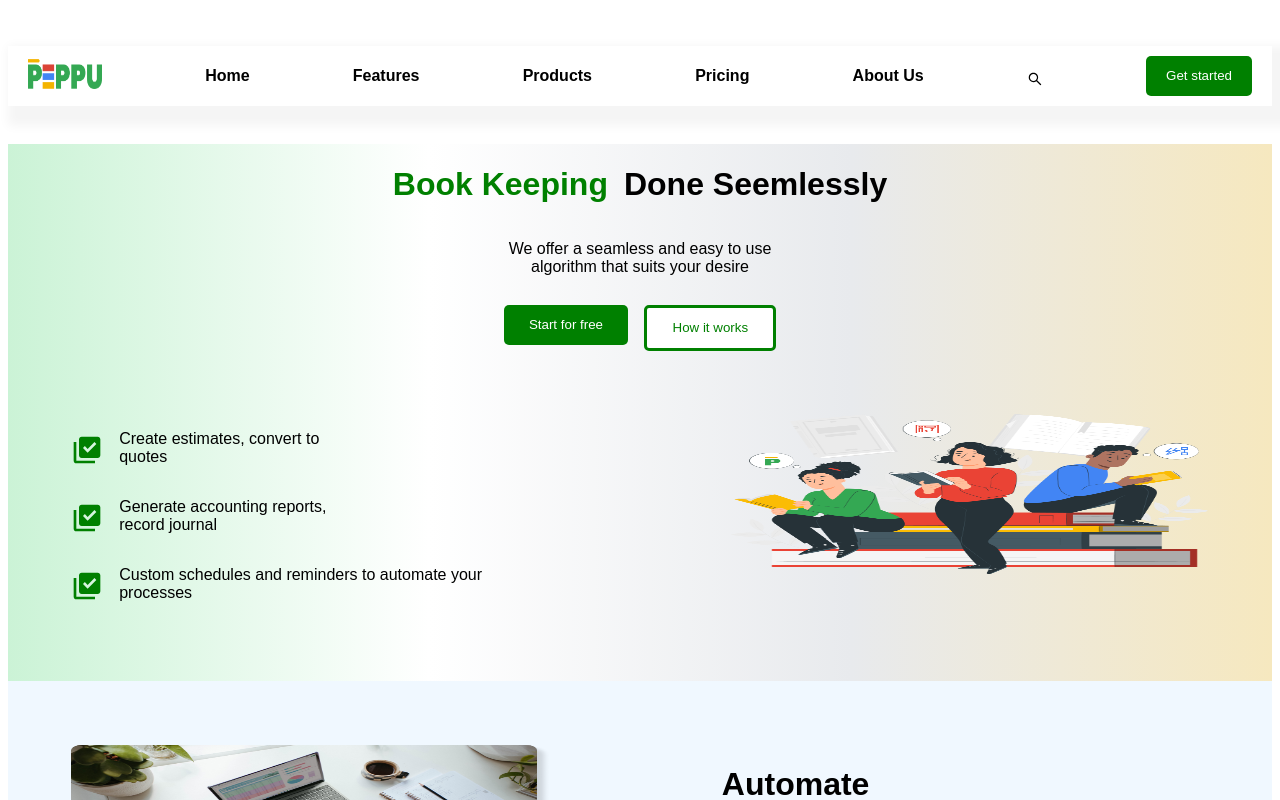
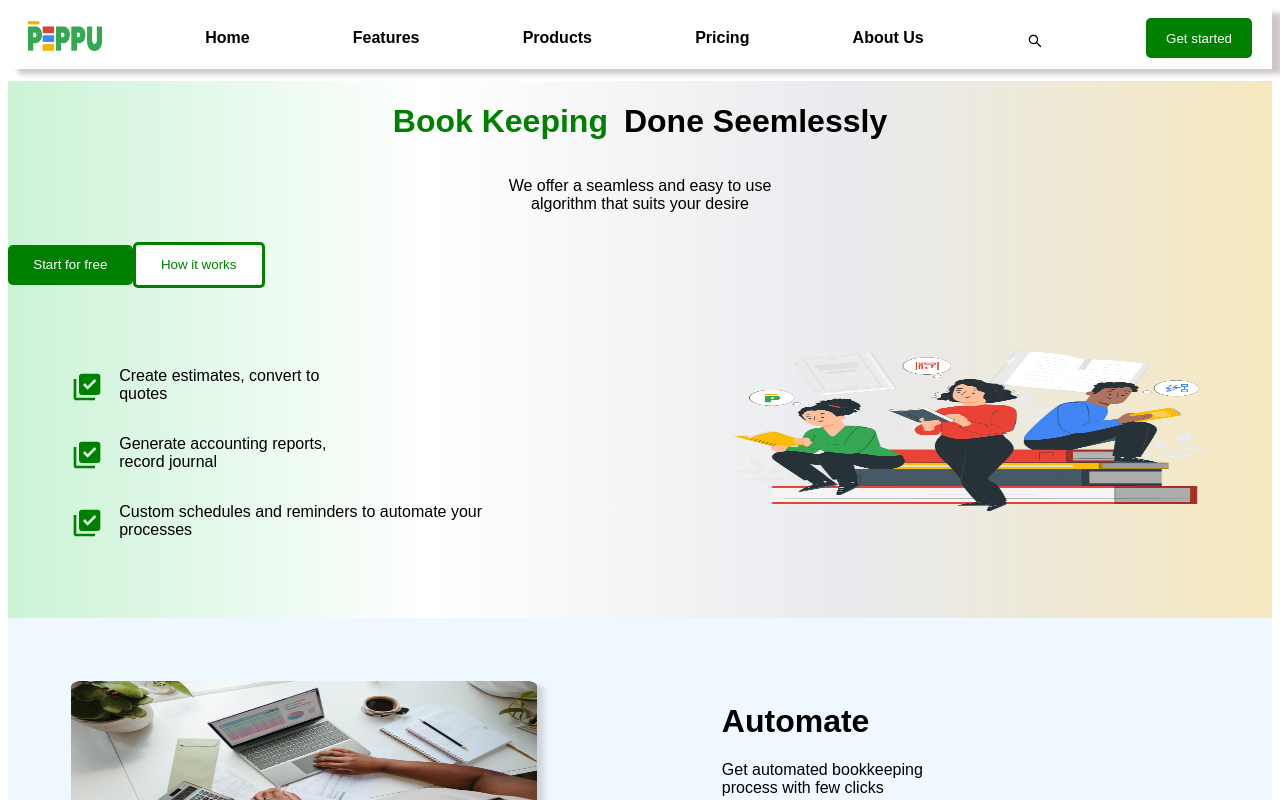
Before and after one commit to Peppu-Group/Peppu-books-frontend, a React (Vite) app: page / in a window 1280 px wide. Shown: the top 800 px of the page. Built offline with nearby package versions, Linux system fonts and the light colour scheme.

Commit message:
added a box-shadow for the navbar page

```diff
--- a/src/App.css
+++ b/src/App.css
@@ -13,7 +13,6 @@
     display: flex;
     flex-direction: column;
     justify-content: space-between;
-
 }
 
 .home-navbar{
@@ -21,9 +20,8 @@
     flex-direction: row;
     gap: 5%;
     justify-content: space-around;
-    margin-bottom: 3%;
-    margin-top: 3%;
-    box-shadow: 10px 10px 10px 10px whitesmoke;
+    margin-bottom: 1%;
+    box-shadow:10px 5px 5px rgb(206, 199, 199) ;
 }
 
 .body{
--- a/src/Pages/Homepage.jsx
+++ b/src/Pages/Homepage.jsx
@@ -43,10 +43,14 @@ const Homepage = () => {
 
 
 
-           <div className='body-buttons'>
-              <button className='button-green'>Start for free</button>
-              <button className='button-white'>How it works</button>
-            </div>
+
+              <a href="/getstarted">
+                 <button className='button-green'>Start for free</button>
+              </a>
+             <a href="/about">
+                <button className='button-white'>How it works</button>
+             </a>
+
 
              {/** list of features*/}
             <div className='offers-main'>
```
